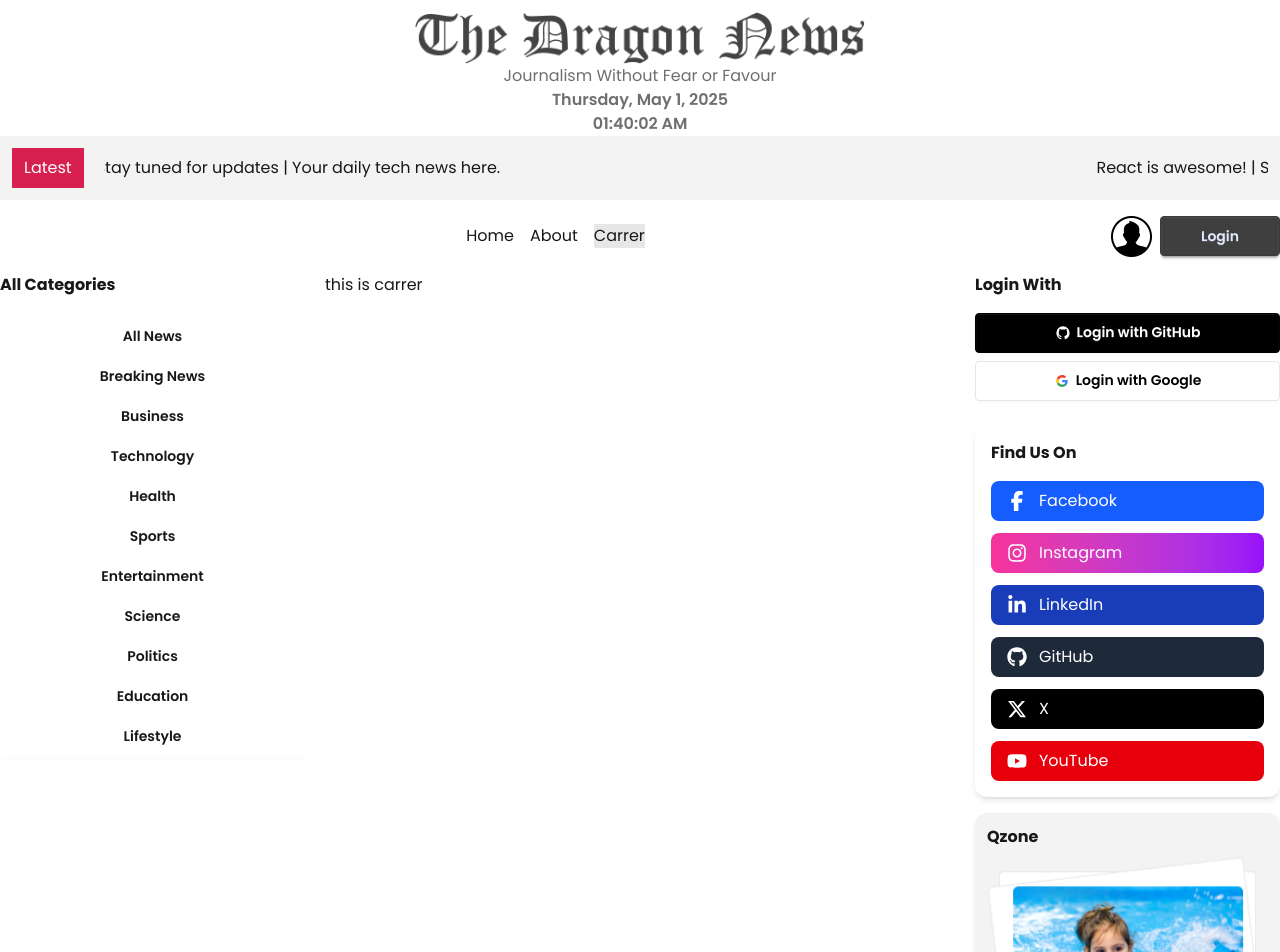
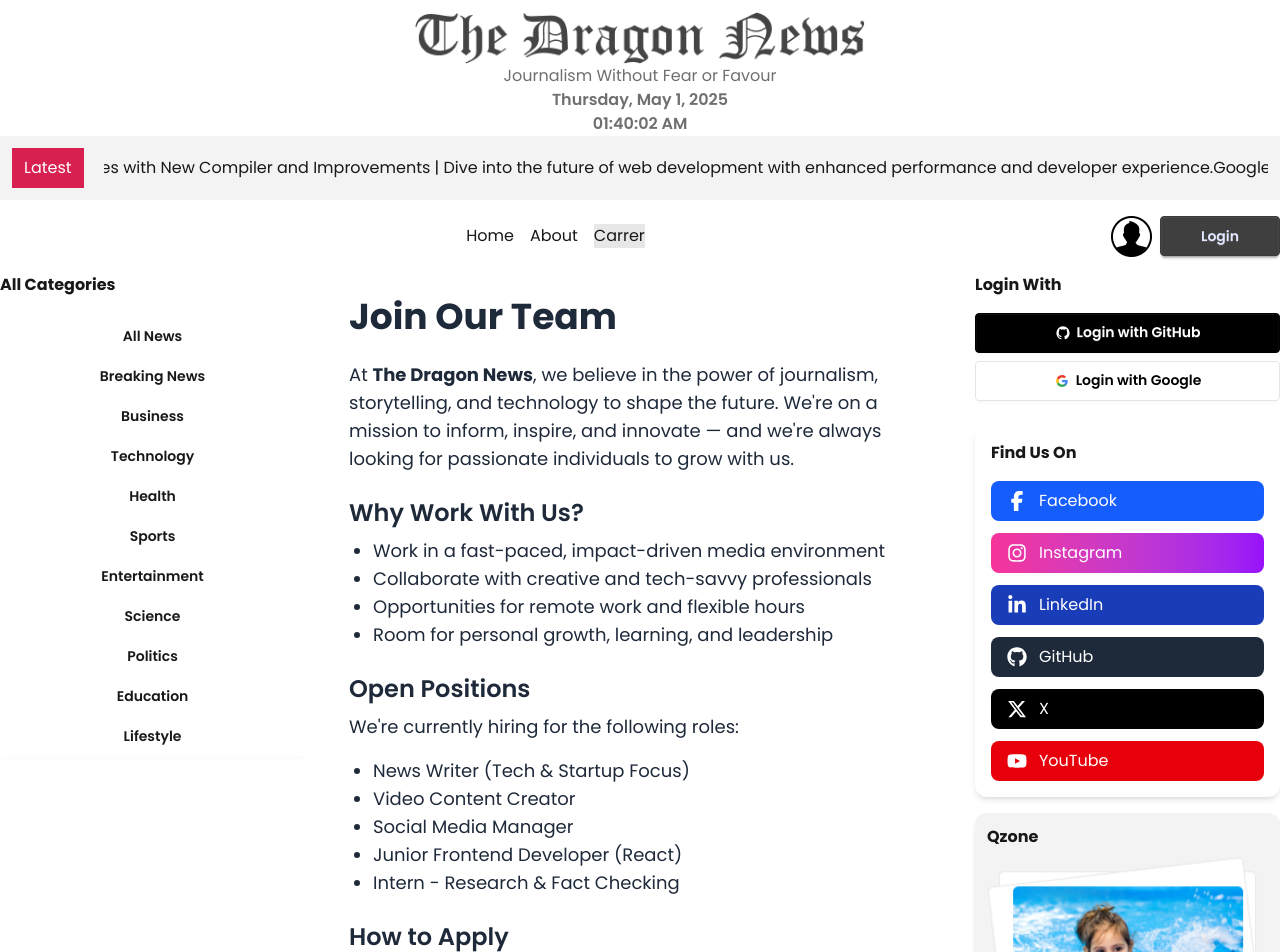
Before and after one commit to iktushar01/dragon-news-webapp, a React (Vite) app: page /carrer in a window 1280 px wide. Shown: the top 952 px of the page. Built offline with nearby package versions, Linux system fonts and the light colour scheme.

Commit message:
design about and carrer section with chatGPT

```diff
--- a/src/Components/LatestNews.jsx
+++ b/src/Components/LatestNews.jsx
@@ -6,8 +6,25 @@ const LatestNews = () => {
     <div className="flex items-center gap-5 bg-base-200 p-3">
       <p className="text-base-100 bg-secondary px-3 py-2">Latest</p>
       <Marquee speed={30} gradient={false} pauseOnHover={true}>
-       React is awesome! | Stay tuned for updates | Your daily
-        tech news here.
+        <p>
+          React 19 Beta Launches with New Compiler and Improvements | Dive into
+          the future of web development with enhanced performance and developer
+          experience.
+        </p>
+        <p>
+          Google Unveils AI-Powered Search Upgrade | The new update integrates
+          generative AI to deliver smarter, more personalized results across all
+          devices.
+        </p>
+        <p>
+          GitHub Copilot Now Supports Voice Commands | Developers can now code
+          hands-free using natural language through the new Copilot Voice
+          feature.
+        </p>
+        <p>
+          Apple to Announce Major macOS Overhaul at WWDC 2025 | Rumors suggest
+          tighter AI integration and a redesigned user interface are on the way.
+        </p>
       </Marquee>
     </div>
   );
--- a/src/Pages/About.jsx
+++ b/src/Pages/About.jsx
@@ -2,8 +2,38 @@ import React from 'react';
 
 const About = () => {
     return (
-        <div>
-            <h1>this is about</h1>
+        <div className="p-6 max-w-4xl mx-auto text-gray-800">
+            <h1 className="text-4xl font-bold mb-6">About The Dragon News</h1>
+
+            <p className="mb-4 text-lg">
+                <strong>The Dragon News</strong> is a modern digital news platform that aims to keep you informed, engaged, and ahead of the curve. Founded with a passion for storytelling and truth, our goal is to bring you the news that matters — quickly, accurately, and with clarity.
+            </p>
+
+            <p className="mb-4 text-lg">
+                In an era of misinformation and fast-spreading rumors, The Dragon News stands for integrity. Our team of writers, editors, and tech enthusiasts work round the clock to verify facts, track developments, and publish content that educates and empowers our readers.
+            </p>
+
+            <p className="mb-4 text-lg">
+                From breaking headlines and in-depth reports to expert opinions and feature stories, we cover a broad range of categories:
+            </p>
+
+            <ul className="list-disc pl-6 mb-4 text-lg">
+                <li>Technology and Innovation</li>
+                <li>Software Development & Programming</li>
+                <li>Startups and Entrepreneurship</li>
+                <li>Cybersecurity and AI</li>
+                <li>Science and Education</li>
+                <li>Gaming, Gadgets, and Reviews</li>
+                <li>World Events and Trending Topics</li>
+            </ul>
+
+            <p className="mb-4 text-lg">
+                <strong>Why "The Dragon"?</strong> Dragons symbolize power, wisdom, and a watchful presence — just like how we aim to be a vigilant and reliable voice in the media space. We don't just report the news — we analyze, explain, and break it down so anyone can understand.
+            </p>
+
+            <p className="text-lg">
+                Join thousands of readers who trust us daily. Follow us on social media, subscribe to our newsletter, and be a part of a growing community that values knowledge and truth.
+            </p>
         </div>
     );
 };
--- a/src/Pages/Carrer.jsx
+++ b/src/Pages/Carrer.jsx
@@ -1,11 +1,44 @@
 import React from 'react';
 
-const Carrer = () => {
+const Career = () => {
     return (
-        <div>
-            <h1>this is carrer</h1>
+        <div className="p-6 max-w-4xl mx-auto text-gray-800">
+            <h1 className="text-4xl font-bold mb-6">Join Our Team</h1>
+
+            <p className="mb-4 text-lg">
+                At <strong>The Dragon News</strong>, we believe in the power of journalism, storytelling, and technology to shape the future. We're on a mission to inform, inspire, and innovate — and we're always looking for passionate individuals to grow with us.
+            </p>
+
+            <h2 className="text-2xl font-semibold mt-6 mb-2">Why Work With Us?</h2>
+            <ul className="list-disc pl-6 mb-4 text-lg">
+                <li>Work in a fast-paced, impact-driven media environment</li>
+                <li>Collaborate with creative and tech-savvy professionals</li>
+                <li>Opportunities for remote work and flexible hours</li>
+                <li>Room for personal growth, learning, and leadership</li>
+            </ul>
+
+            <h2 className="text-2xl font-semibold mt-6 mb-2">Open Positions</h2>
+            <p className="mb-4 text-lg">
+                We're currently hiring for the following roles:
+            </p>
+            <ul className="list-disc pl-6 mb-4 text-lg">
+                <li>News Writer (Tech & Startup Focus)</li>
+                <li>Video Content Creator</li>
+                <li>Social Media Manager</li>
+                <li>Junior Frontend Developer (React)</li>
+                <li>Intern - Research & Fact Checking</li>
+            </ul>
+
+            <h2 className="text-2xl font-semibold mt-6 mb-2">How to Apply</h2>
+            <p className="text-lg">
+                If you're excited to be part of a growing media startup and help shape the future of news, send your resume and a short cover letter to: <strong>careers@thedragonnews.com</strong>
+            </p>
+
+            <p className="text-lg mt-4">
+                Let’s build something meaningful together.
+            </p>
         </div>
     );
 };
 
-export default Carrer;
+export default Career;
--- /dev/null
+++ b/src/Pages/Login.jsx
@@ -0,0 +1,11 @@
+import React from 'react';
+
+const Login = () => {
+    return (
+        <div>
+            <h1>Login Page</h1>
+        </div>
+    );
+};
+
+export default Login;
--- /dev/null
+++ b/src/Pages/Register.jsx
@@ -0,0 +1,11 @@
+import React from 'react';
+
+const Register = () => {
+    return (
+        <div>
+            register
+        </div>
+    );
+};
+
+export default Register;
--- a/src/Routes/Routes.jsx
+++ b/src/Routes/Routes.jsx
@@ -6,6 +6,8 @@ import Home from "../Pages/Home";
 import About from "../Pages/About";
 import Carrer from "../Pages/Carrer";
 import CategoryNews from "../Pages/CategoryNews";
+import Login from "../Pages/Login";
+import Register from "../Pages/Register";
 
 
  export const router = createBrowserRouter([
@@ -32,4 +34,18 @@ import CategoryNews from "../Pages/CategoryNews";
         }
       ]
     },
+        {
+          path : "/auth",
+          element : <p> sei to</p>,
+          children : [
+            {
+              path : "/auth/login",
+              Component : Login
+            },
+            {
+              path : "/auth/register",
+              Component : Register
+            }
+          ]
+        }
   ]);
```
